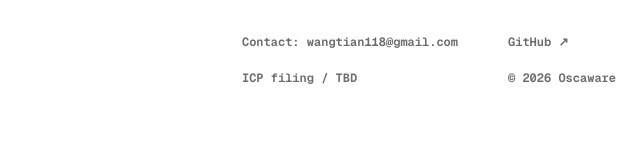
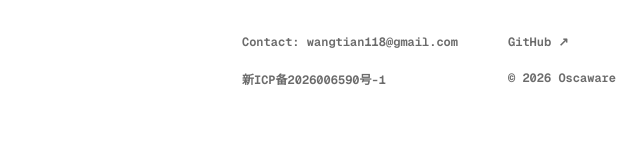
Before and after one commit to OSCAware/osca, a plain HTML site: page site/index.html in a window 1280 px wide. Shown: the part 8590-8732 px from the top of the page, 640-1280 px from the left. Drawn offline with nearby package versions, Linux system fonts and the light colour scheme.

Commit message:
feat(site): 官网底部落 ICP 备案号
footer 原「备案号 / 待定」占位改为真实备案号，链工信部备案查询站
（beian.miit.gov.cn）。备案号是法定标识、中英双语同形，故去掉
lx-en/lx-zh 双语分支，两种语言下显示同一串。

Co-Authored-By: Claude Opus 5 <noreply@anthropic.com>

```diff
--- a/site/index.html
+++ b/site/index.html
@@ -440,7 +440,7 @@ footer { min-height: 240px; padding: 55px max(24px, calc((100vw - 1320px) / 2));
   <div class="footer-meta">
     <span><span class="lx-en" lang="en">Contact: <a href="mailto:wangtian118@gmail.com">wangtian118@gmail.com</a></span><span class="lx-zh" lang="zh">联系邮箱：<a href="mailto:wangtian118@gmail.com">wangtian118@gmail.com</a></span></span>
     <a href="https://github.com/OSCAware/osca" target="_blank" rel="noopener">GitHub ↗</a>
-    <span><span class="lx-en" lang="en">ICP filing / TBD</span><span class="lx-zh" lang="zh">备案号 / 待定</span></span>
+    <span><a href="https://beian.miit.gov.cn/" target="_blank" rel="noopener">新ICP备2026006590号-1</a></span>
     <span>© 2026 Oscaware</span>
   </div>
 </footer>
```
